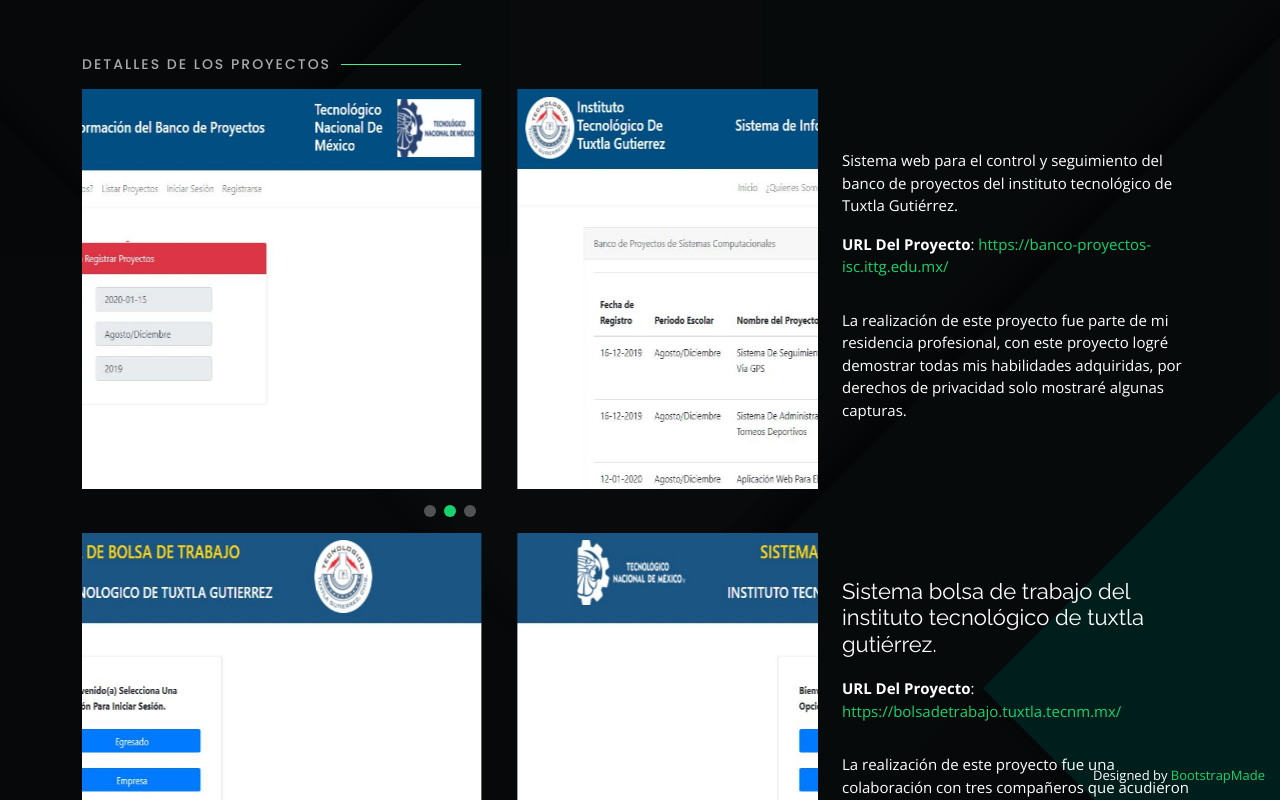
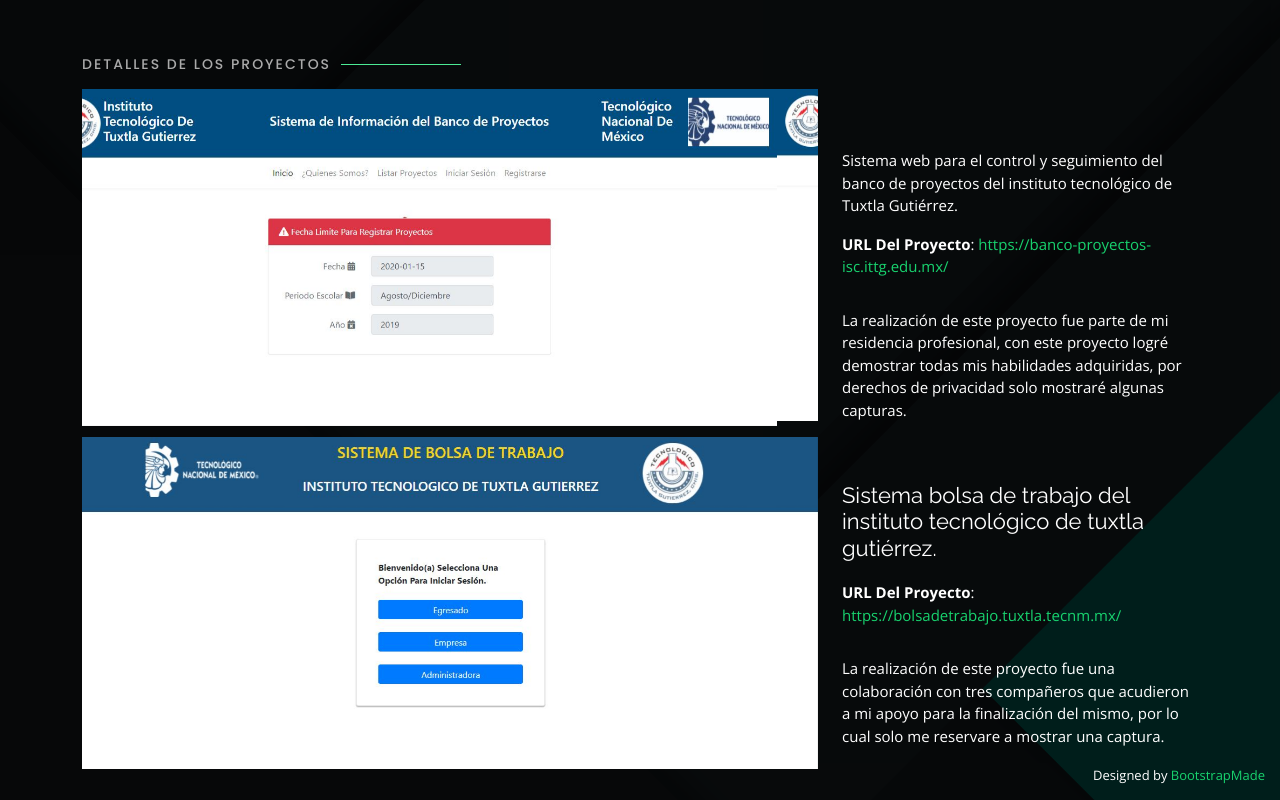
Before and after one commit to dariwn/portafolio, a plain HTML site: page portfolio-details.html in a window 1280 px wide. Drawn offline with nearby package versions, Linux system fonts and the light colour scheme.

Commit message:
Update portfolio-details.html

```diff
--- a/portfolio-details.html
+++ b/portfolio-details.html
@@ -17,6 +17,8 @@
   <link href="https://fonts.googleapis.com/css?family=Open+Sans:300,300i,400,400i,600,600i,700,700i|Raleway:300,300i,400,400i,500,500i,600,600i,700,700i|Poppins:300,300i,400,400i,500,500i,600,600i,700,700i" rel="stylesheet">
 
   <!-- Vendor CSS Files -->
+  <!-- CSS only -->
+  <link href="https://cdn.jsdelivr.net/npm/bootstrap@5.1.0/dist/css/bootstrap.min.css" rel="stylesheet" integrity="sha384-KyZXEAg3QhqLMpG8r+8fhAXLRk2vvoC2f3B09zVXn8CA5QIVfZOJ3BCsw2P0p/We" crossorigin="anonymous">
   <link href="assets/vendor/bootstrap/css/bootstrap.min.css" rel="stylesheet">
   <link href="assets/vendor/bootstrap-icons/bootstrap-icons.css" rel="stylesheet">
   <link href="assets/vendor/boxicons/css/boxicons.min.css" rel="stylesheet">
@@ -47,28 +49,28 @@
         </div>
 
         <div class="row">
-
           <div class="col-lg-8">
-
-            <div class="portfolio-details-slider swiper-container">
-              <div class="swiper-wrapper align-items-center">
-
-                <div class="swiper-slide">
-                  <img src="assets/img/portfolio/portfolio-details-1.jpg" alt="" height="400px" width="700px">
+            <div id="carouselExampleControls" class="carousel slide" data-bs-ride="carousel">
+              <div class="carousel-inner">
+                <div class="carousel-item active">
+                  <img src="assets/img/portfolio/portfolio-details-1.jpg" class="d-block w-100" alt="...">
                 </div>
-
-                <div class="swiper-slide">
-                  <img src="assets/img/portfolio/portfolio-details-2.jpg" alt="" height="400px" width="700px">
+                <div class="carousel-item">
+                  <img src="assets/img/portfolio/portfolio-details-2.jpg" class="d-block w-100" alt="...">
                 </div>
-
-                <div class="swiper-slide">
-                  <img src="assets/img/portfolio/portfolio-details-3.jpg" alt="" height="400px" width="700px">
+                <div class="carousel-item">
+                  <img src="assets/img/portfolio/portfolio-details-3.jpg" class="d-block w-100" alt="...">
                 </div>
-
               </div>
-              <div class="swiper-pagination"></div>
+              <button class="carousel-control-prev" type="button" data-bs-target="#carouselExampleControls" data-bs-slide="prev">
+                <span class="carousel-control-prev-icon" aria-hidden="true"></span>
+                <span class="visually-hidden">Previous</span>
+              </button>
+              <button class="carousel-control-next" type="button" data-bs-target="#carouselExampleControls" data-bs-slide="next">
+                <span class="carousel-control-next-icon" aria-hidden="true"></span>
+                <span class="visually-hidden" style="background-color: black;"></span>Next</span>
+              </button>
             </div>
-
           </div>
 
           <div class="col-lg-4 portfolio-info">
@@ -80,26 +82,31 @@
             <p>La realización de este proyecto fue parte de mi residencia profesional, con este proyecto logré demostrar todas mis habilidades adquiridas, por derechos de privacidad solo mostraré algunas capturas.</p>
           </div>
 
+          <br>
+          <br>
 
           <div class="col-lg-8">
 
-            <div class="portfolio-details-slider swiper-container">
-              <div class="swiper-wrapper align-items-center">
-
-                <div class="swiper-slide">
-                  <img src="assets/img/portfolio/portfolio-details-4.jpg" alt="" height="400px" width="700px">
+            <div id="carouselExampleIndicators" class="carousel slide" data-bs-ride="carousel">
+              <div class="carousel-inner">
+                <div class="carousel-item active">
+                  <img src="assets/img/portfolio/portfolio-details-4.jpg" class="d-block w-100" alt="...">
                 </div>
-
-                <!-- <div class="swiper-slide">
-                  <img src="assets/img/portfolio/portfolio-details-5.jpg" alt="" height="400px" width="700px">
+                <!-- <div class="carousel-item">
+                  <img src="..." class="d-block w-100" alt="...">
                 </div>
-
-                <div class="swiper-slide">
-                  <img src="assets/img/portfolio/portfolio-details-6.jpg" alt="" height="400px" width="700px">
+                <div class="carousel-item">
+                  <img src="..." class="d-block w-100" alt="...">
                 </div> -->
-
               </div>
-              <div class="swiper-pagination"></div>
+              <button class="carousel-control-prev" type="button" data-bs-target="#carouselExampleIndicators" data-bs-slide="prev">
+                <span class="carousel-control-prev-icon" aria-hidden="true"></span>
+                <span class="visually-hidden">Previous</span>
+              </button>
+              <button class="carousel-control-next" type="button" data-bs-target="#carouselExampleIndicators" data-bs-slide="next">
+                <span class="carousel-control-next-icon" aria-hidden="true"></span>
+                <span class="visually-hidden">Next</span>
+              </button>
             </div>
 
           </div>
@@ -142,6 +149,8 @@
   <script src="assets/vendor/purecounter/purecounter.js"></script>
   <script src="assets/vendor/swiper/swiper-bundle.min.js"></script>
   <script src="assets/vendor/waypoints/noframework.waypoints.js"></script>
+  <!-- JavaScript Bundle with Popper -->
+  <script src="https://cdn.jsdelivr.net/npm/bootstrap@5.1.0/dist/js/bootstrap.bundle.min.js" integrity="sha384-U1DAWAznBHeqEIlVSCgzq+c9gqGAJn5c/t99JyeKa9xxaYpSvHU5awsuZVVFIhvj" crossorigin="anonymous"></script>
 
   <!-- Template Main JS File -->
   <script src="assets/js/main.js"></script>
```
